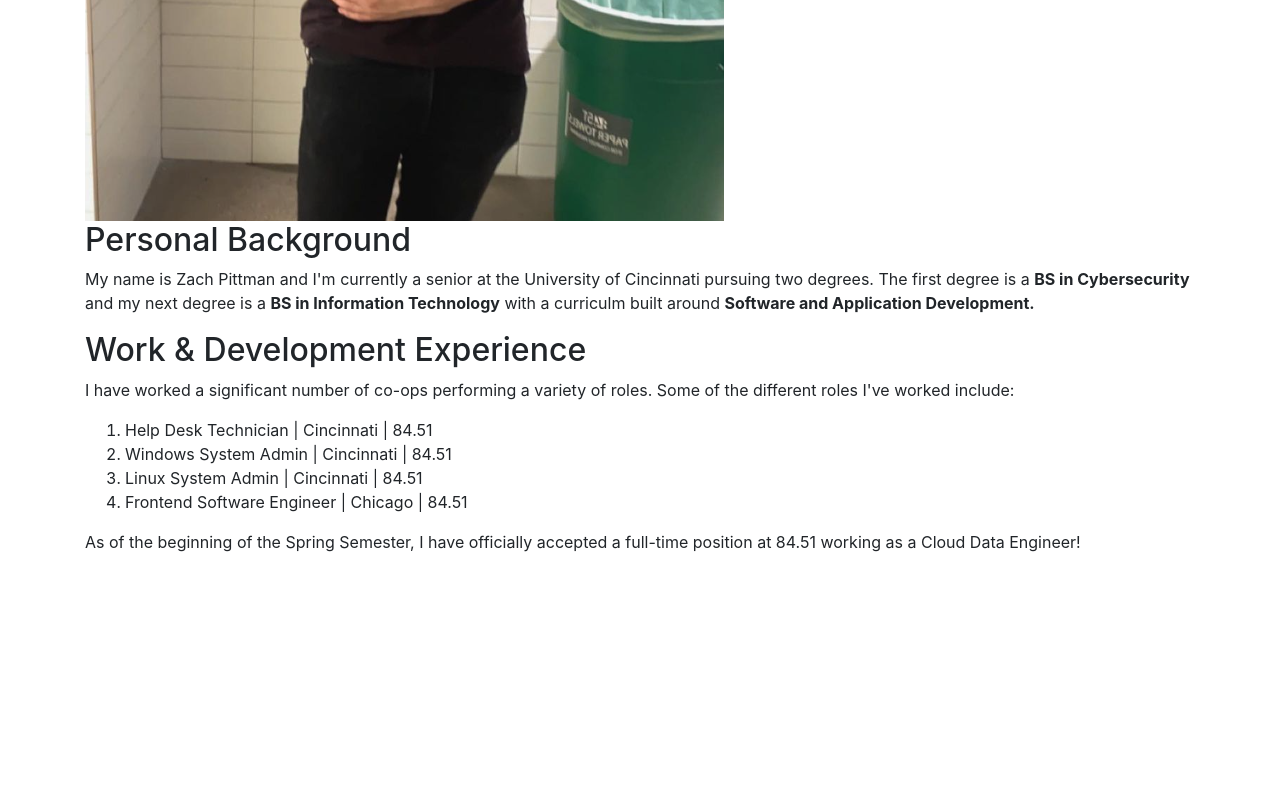
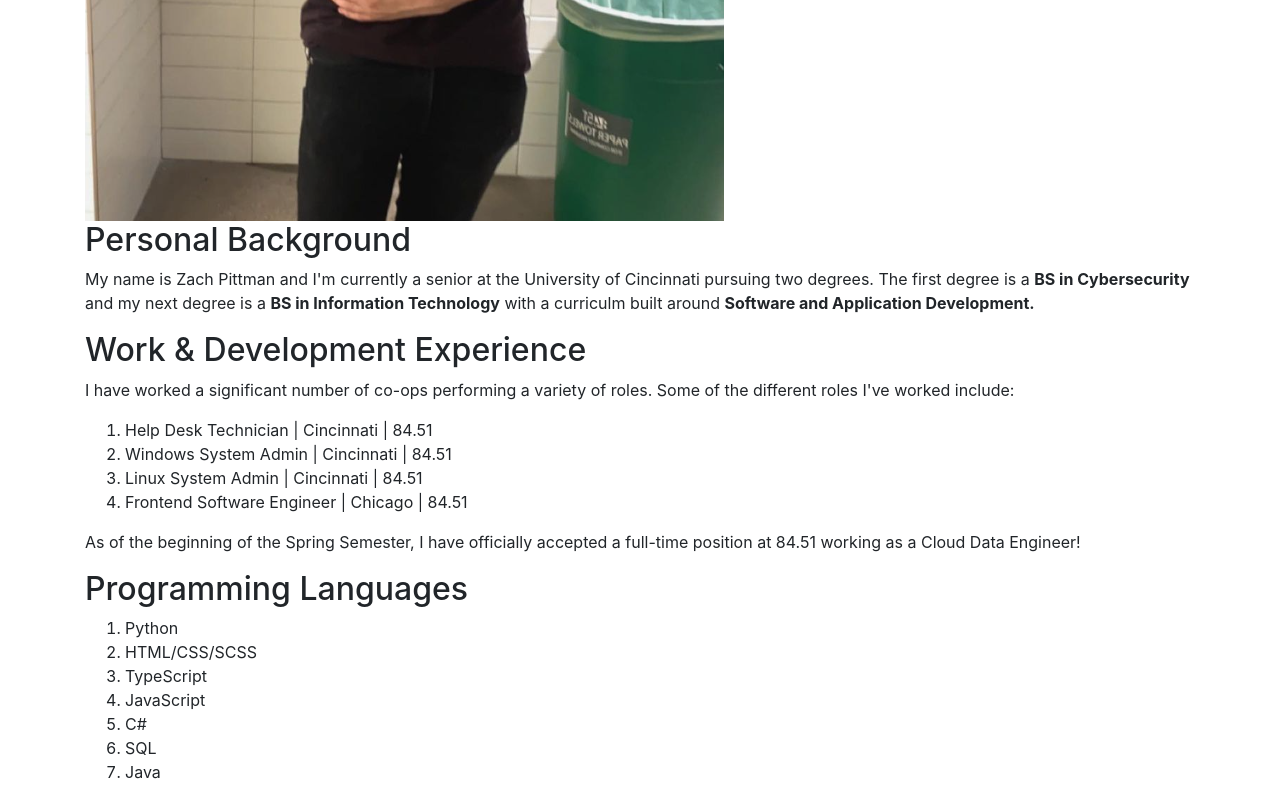
Before and after one commit to IT3049C-Lively-FA23/online-portfolio-pittmaza, a website: page index.html in a window 1280 px wide. Shown: the part 675-1475 px from the top of the page. Before the commit the page ends 1245 px from the top, so only its background shows below. Drawn offline with nearby package versions, Linux system fonts and the light colour scheme.

Commit message:
added Programming Languages section

```diff
--- a/index.html
+++ b/index.html
@@ -51,6 +51,20 @@
         </p>
       </div>
 
+      <div class="section" id="programmingLanguages">
+        <h2>Programming Languages</h2>
+        <ol>
+          <!-- Frontend is way more fun than the backend -->
+          <li>Python</li>
+          <li>HTML/CSS/SCSS</li>
+          <li>TypeScript</li>
+          <li>JavaScript</li>
+          <li>C#</li>
+          <li>SQL</li>
+          <li>Java</li>
+        </ol>
+      </div>
+
       <!-- WORK FROM INSIDE THIS CONTAINER-->
     </div>
 
```
